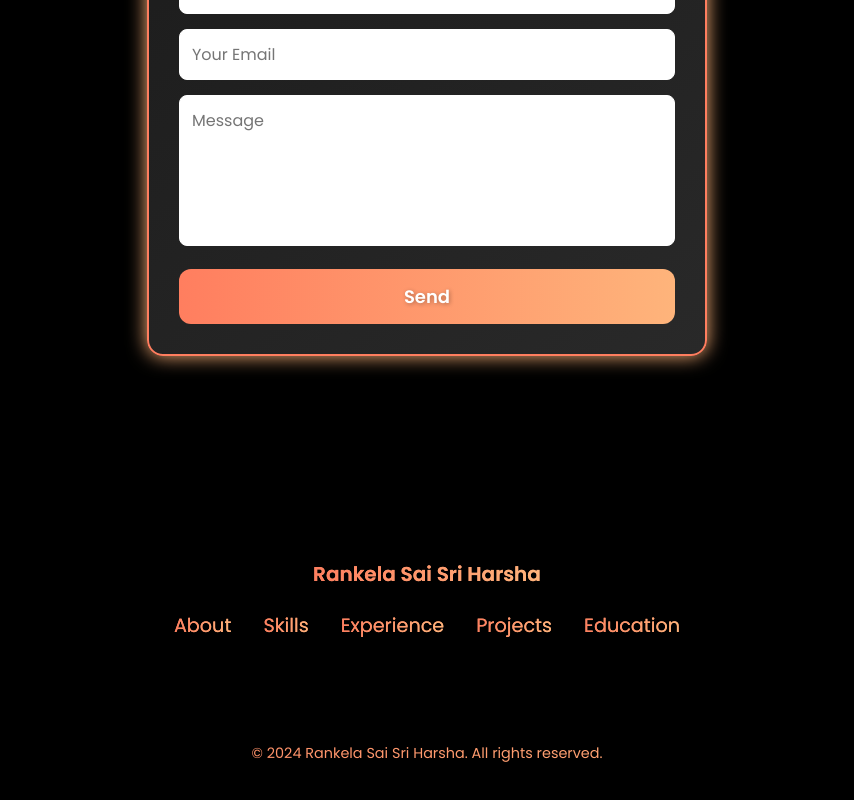
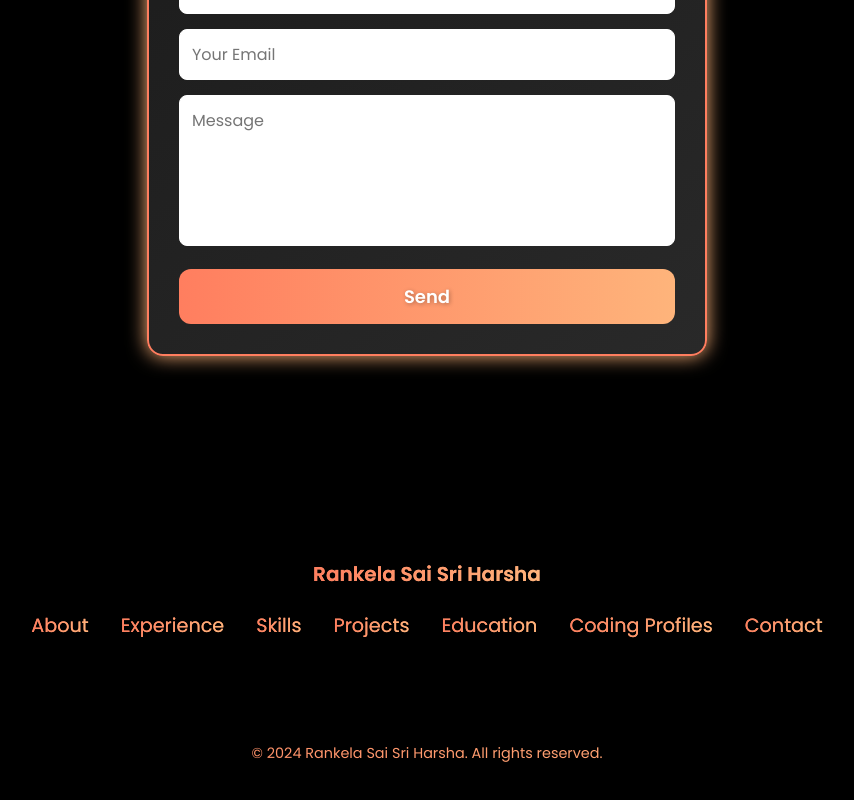
Before and after one commit to saisriharsha2003/Harsha_Portfolio, a React (Vite) app: page / in a window 1280 px wide. Shown: the part 8457-9257 px from the top of the page, without its empty margins (213-1067 px from the left). Built offline with nearby package versions, Linux system fonts and the light colour scheme; some icons are missing.

Commit message:
updated footer.jsx

```diff
--- a/src/components/Footer/Footer.jsx
+++ b/src/components/Footer/Footer.jsx
@@ -1,9 +1,18 @@
-import FacebookIcon from '@mui/icons-material/Facebook';
-import TwitterIcon from '@mui/icons-material/Twitter';
-import LinkedInIcon from '@mui/icons-material/LinkedIn';
-import InstagramIcon from '@mui/icons-material/Instagram';
-import { Bio } from '../HeroSection/HeroSectionData.js';
-import { FooterContainer, FooterWrapper, Logo, Nav, NavLink, SocialMediaIcons, SocialMediaIcon, Copyright } from './FooterStyle';
+import FacebookIcon from "@mui/icons-material/Facebook";
+import TwitterIcon from "@mui/icons-material/Twitter";
+import LinkedInIcon from "@mui/icons-material/LinkedIn";
+import InstagramIcon from "@mui/icons-material/Instagram";
+import { Bio } from "../HeroSection/HeroSectionData.js";
+import {
+  FooterContainer,
+  FooterWrapper,
+  Logo,
+  Nav,
+  NavLink,
+  SocialMediaIcons,
+  SocialMediaIcon,
+  Copyright,
+} from "./FooterStyle";
 
 function Footer() {
   return (
@@ -12,21 +21,30 @@ function Footer() {
         <Logo>Rankela Sai Sri Harsha</Logo>
         <Nav>
           <NavLink href="#about">About</NavLink>
+          <NavLink href="#experience">Experience</NavLink>
           <NavLink href="#skills">Skills</NavLink>
-          <NavLink href="#experience">Experience</NavLink>
           <NavLink href="#projects">Projects</NavLink>
           <NavLink href="#education">Education</NavLink>
+          <NavLink href="#coding profiles">Coding Profiles</NavLink>
+          <NavLink href="#contact">Contact</NavLink>
         </Nav>
         <SocialMediaIcons>
-          <SocialMediaIcon href={Bio.facebook} target="display"><FacebookIcon /></SocialMediaIcon>
-          <SocialMediaIcon href={Bio.twitter} target="display"><TwitterIcon /></SocialMediaIcon>
-          <SocialMediaIcon href={Bio.linkedin} target="display"><LinkedInIcon /></SocialMediaIcon>
-          <SocialMediaIcon href={Bio.insta} target="display"><InstagramIcon /></SocialMediaIcon>
+          <SocialMediaIcon href={Bio.facebook} target="display">
+            <FacebookIcon />
+          </SocialMediaIcon>
+          <SocialMediaIcon href={Bio.twitter} target="display">
+            <TwitterIcon />
+          </SocialMediaIcon>
+          <SocialMediaIcon href={Bio.linkedin} target="display">
+            <LinkedInIcon />
+          </SocialMediaIcon>
+          <SocialMediaIcon href={Bio.insta} target="display">
+            <InstagramIcon />
+          </SocialMediaIcon>
         </SocialMediaIcons>
         <Copyright>
           &copy; 2024 Rankela Sai Sri Harsha. All rights reserved.
         </Copyright>
-
       </FooterWrapper>
     </FooterContainer>
   );
```
